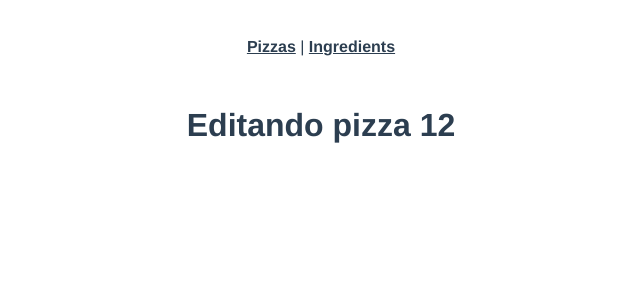
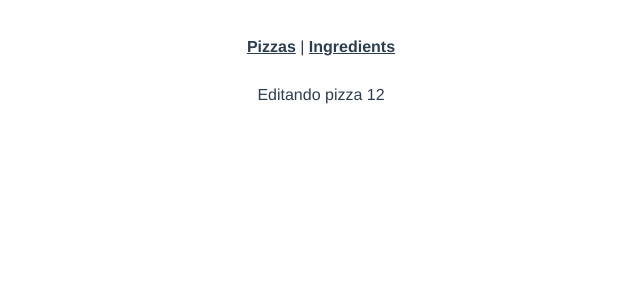
Before and after one commit to davidtrigo/PizzeriaVue, a Vue app: page /pizzas/edit/12 in a window 1280 px wide. Shown: the top 300 px of the page, without its empty margins (319-959 px from the left). Built offline with nearby package versions, Linux system fonts and the light colour scheme.

Commit message:
changed mehtod url edit

```diff
--- a/src/router/index.js
+++ b/src/router/index.js
@@ -47,12 +47,14 @@ Vue.use(VueRouter)
     component: () => import(/* webpackChunkName: "addPizza" */ '../views/AddPizza.vue')
   },
  {
-  path: '/pizzas/edit/:idPizza',
+  path: '/pizzas/edit/:id',
   name: 'EditPizza',
   // route level code-splitting
   // this generates a separate chunk (about.[hash].js) for this route
   // which is lazy-loaded when the route is visited.
-  component: () => import(/* webpackChunkName: "editPizza" */ '../views/EditPizza.vue')
+  component: () => import(/* webpackChunkName: "editPizza" */ '../views/EditPizza.vue'),
+  props:true
+
  }
   ]
 const router = new VueRouter({
--- a/src/views/EditPizza.vue
+++ b/src/views/EditPizza.vue
@@ -1,5 +1,13 @@
 <template>
-  <div >
-    <h1>Editando pizza {{ $route.params.idPizza }}</h1>
+  <div>
+    Editando pizza {{id}}
   </div>
 </template>
+
+<script>
+
+export default {
+  name: 'EditPizza',
+  props: ['id'],
+}
+</script>
```
